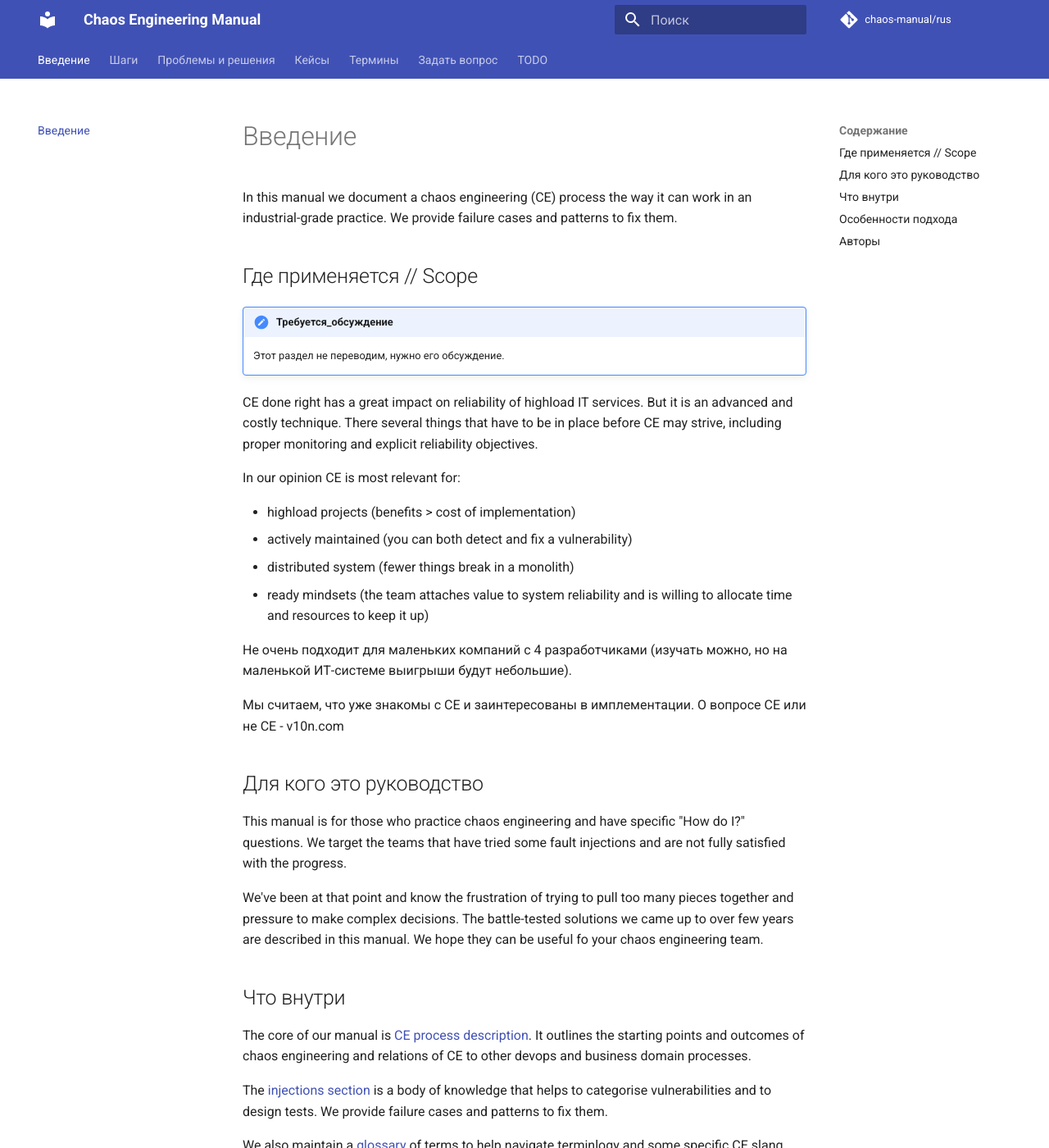
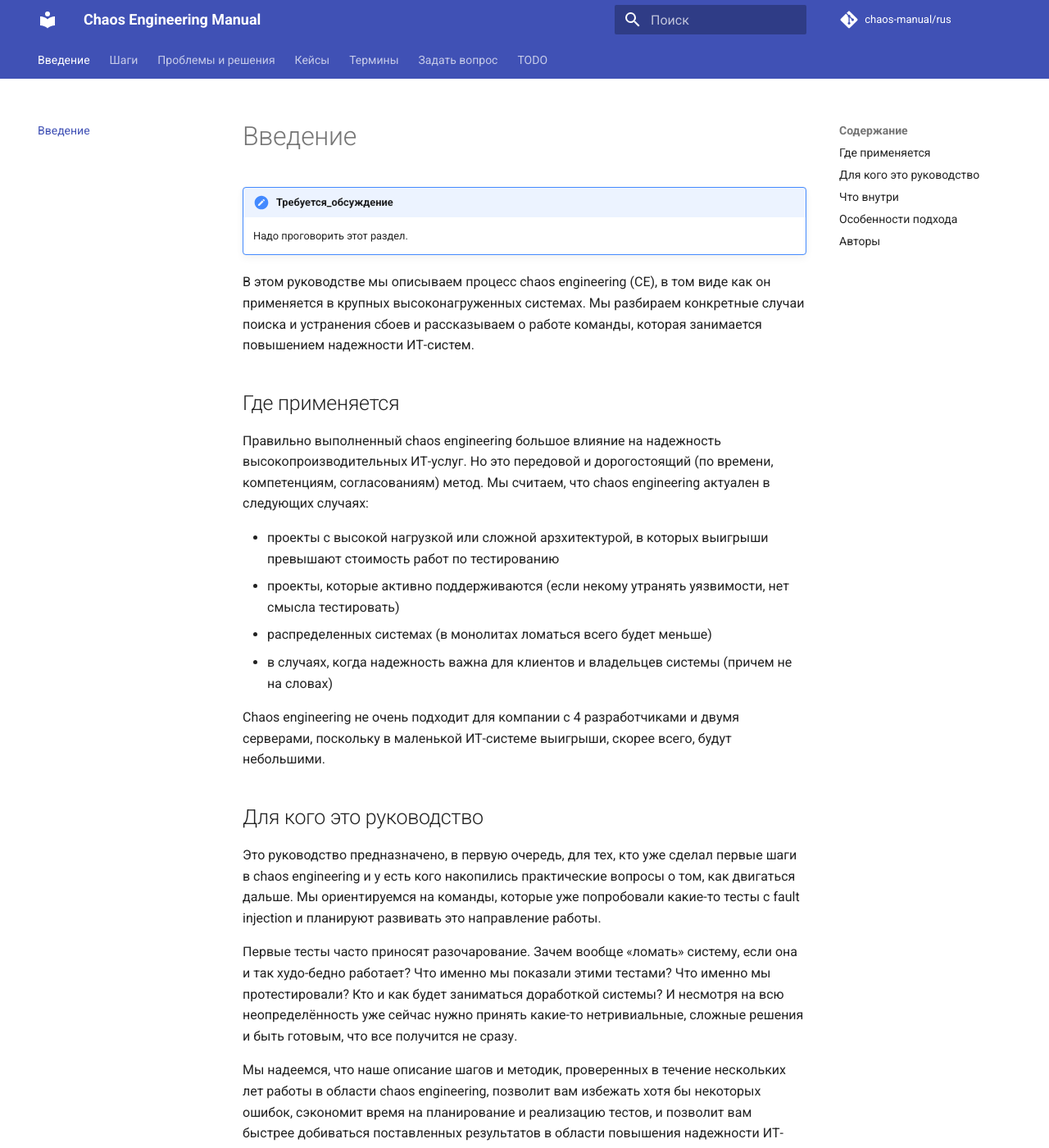
Before and after one commit to chaos-manual/rus, an MkDocs documentation site: the page built from documentation-ru/index.md, in a window 1280 px wide and 1400 px high. Shown: the whole window at 82% size. Built offline with MkDocs 1.6.1 and Material for MkDocs 9.7.7, drawn with Linux system fonts in a browser that asks for light colours; comment, search, counter and statistics services are not loaded; some of the changed text lies outside the part shown.

Commit message:
Update index.md

```diff
--- a/documentation-ru/index.md
+++ b/documentation-ru/index.md
@@ -1,66 +1,41 @@
 # Введение
 
-In this manual we document a chaos engineering (CE) process the way it
-can work in an industrial-grade practice. We provide failure
-cases and patterns to fix them.
+!!! Требуется_обсуждение
+    Надо проговорить этот раздел.
 
-## Где применяется // Scope
+В этом руководстве мы описываем процесс сhaos engineering (CE), в том виде как он применяется в крупных высоконагруженных системах. Мы разбираем конкретные случаи поиска и устранения сбоев и рассказываем о работе команды, которая занимается  повышением надежности ИТ-систем.
 
-!!! Требуется_обсуждение
-    Этот раздел не переводим, нужно его обсуждение.
+## Где применяется
 
+Правильно выполненный сhaos engineering большое влияние на надежность высокопроизводительных ИТ-услуг. Но это передовой и дорогостоящий (по времени, компетенциям, согласованиям) метод. Мы считаем, что сhaos engineering актуален в следующих случаях:
 
-CE done right has a great impact on reliability of highload
-IT services. But it is an advanced and costly technique.
-There several things that have to be in place before CE
-may strive, including proper monitoring and explicit reliability
-objectives.
+- проекты с высокой нагрузкой или сложной арзхитектурой, в которых выигрыши превышают стоимость работ по тестированию
+- проекты, которые активно поддерживаются (если некому утранять уязвимости, нет смысла тестировать)
+- распределенных системах (в монолитах ломаться всего будет меньше)
+- в случаях, когда надежность важна для клиентов и владельцев системы (причем не на словах)
 
-In our opinion CE is most relevant for:
-
-- highload projects (benefits > cost of implementation)
-- actively maintained (you can both detect and fix a vulnerability)
-- distributed system (fewer things break in a monolith)
-- ready mindsets (the team attaches value to system reliability and is willing to allocate time and resources to keep it up)
-
-Не очень подходит для маленьких компаний с 4 разработчиками
-(изучать можно, но на маленькой ИТ-системе выигрыши будут небольшие).
-
-Мы считаем, что уже знакомы с CE и заинтересованы в имплементации.
-О вопросе CE или не CE - v10n.com
+Сhaos engineering не очень подходит для компании с 4 разработчиками и двумя серверами, поскольку в маленькой ИТ-системе выигрыши, скорее всего, будут небольшими.
 
 ## Для кого это руководство
 
-This manual is for those who practice chaos engineering
-and have specific "How do I?" questions. We target the teams that have tried some fault injections
-and are not fully satisfied with the progress.
+Это руководство предназначено, в первую очередь, для тех, кто уже сделал первые шаги в chaos engineering и у есть кого накопились практические вопросы о том, как двигаться дальше. Мы ориентируемся на команды, которые уже попробовали какие-то тесты с fault injection и планируют развивать это направление работы.
 
+Первые тесты часто приносят разочарование. Зачем вообще «ломать» систему, если она и так худо-бедно работает? Что именно мы показали этими тестами? Что именно мы протестировали? Кто и как будет заниматься доработкой системы? И несмотря на всю неопределённость уже сейчас нужно принять какие-то нетривиальные, сложные решения и быть готовым, что все получится не сразу.
 
-We've been at that point and know the frustration of trying to pull too many pieces together and pressure to make complex decisions. The battle-tested solutions we came up to over few years are described in this manual. We hope they can be useful fo your chaos engineering team.
+Мы надеемся, что наше описание шагов и методик, проверенных в течение нескольких лет работы в области chaos engineering, позволит вам избежать хотя бы некоторых ошибок, сэкономит время на планирование и реализацию тестов, и позволит вам быстрее добиваться поставленных результатов в области повышения надежности ИТ-систем и сервисов.
 
 ## Что внутри
 
-The core of our manual is [CE process description](process.md). It outlines
-the starting points and outcomes of chaos engineering and relations of CE
-to other devops and business domain processes.
-
-The [injections section](injections.md) is a body of knowledge that helps
-to categorise vulnerabilities and to design tests. We provide failure
-cases and patterns to fix them.
-
-We also maintain a [glossary](glossary.md) of terms to help
-navigate terminlogy and some specific CE slang.
+- Основой нашего руководства является описание процесса сhaos engineering, включая его отправные точки и результаты, а также взаимосвязь с другими процессами в компании. См. раздел ["Шаги"](process.md).
+- Раздел ["Проблемы и решения"](injections.md) - это тот объем знаний, который помогает классифицировать уязвимости, анализровать ИТ-систему и разрабатывать к ней тесты. Мы предоставляем случаи сбоев и способы их устранения.
+- Мы также ведем [словарь терминов](glossary.md), чтобы помочь ориентироваться специфическом сленге CЕ и снимать разночтения.
 
 ## Особенности подхода
 
-Things we present are not dark magic. They are not about
-buying into any expensive stuff. They are about sensible steps
-in acquiring competences and changing your own workflow
-and interactions with other teams.
+То, о чем мы рассказываем – не какая-то темная магия. Это также не реклама какого-то дополнительного софта. Мы считаем, что основные результаты в chaos engineering достигаются путем приобретения новых навыков персонала и организационных изменениях в процессах работы.
 
-Getting more 9's is a journey, not a single act, so let's start!
+Получить много девяток в показатель надежности - это не единовременный подвиг, а целое увлекательное, хотя и трудное путешествие. Приглашаем его пройти!
 
 ## Авторы
 
-This manual is written by [Dmitry Yakubovsky (Sberbank)](https://twitter.com/d_yakubovsky)
-and [Evgeniy Pogrebnyak (MGIMO)](https://twitter.com/PogrebnyakE).
+Это руководство написано [Дмитрием Якубовским (Сбербанк)](https://twitter.com/d_yakubovsky) и [Евгением Погребняком (МГИМО)](https://twitter.com/PogrebnyakE).
```
